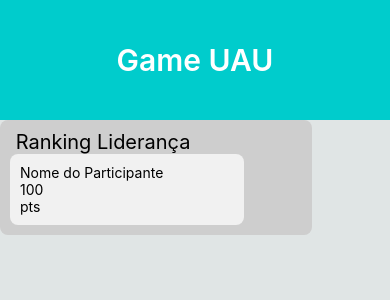
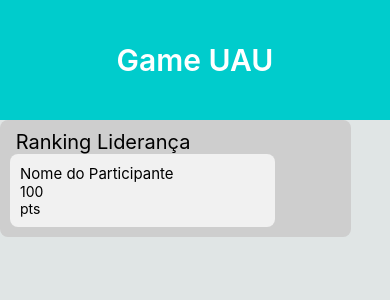
Before and after one commit to jeanramalho/game-uau, a React Native app: screen / in a window 390 px wide. Shown: the top 300 px of the page. Built offline with nearby package versions, Linux system fonts and the light colour scheme.

Commit message:
Começa a aparecer no view

```diff
--- a/src/Components/Card/index.js
+++ b/src/Components/Card/index.js
@@ -6,15 +6,14 @@ import styles from "./style"
 export class index extends Component {
   render() {
     return (
+
       <View style={styles.container}>
-        <View>
-            <Text>Nome do Participante</Text>
-            <View>
-                <Text>100</Text>
-                <Text>pts</Text>
-            </View>
+         <Text style={styles.participante}>Nome do Participante</Text>
 
-        </View>
+        <Text>100</Text>
+        <Text>pts</Text>
+
+
       </View>
     )
   }
--- a/src/Components/Card/style.js
+++ b/src/Components/Card/style.js
@@ -3,13 +3,16 @@ import { StyleSheet } from "react-native";
 const styles = StyleSheet.create({
     container:{
         width: "80%",
-        height: "60%",
         padding: 10,
-        flex: 1,
         marginTop: 0,
         backgroundColor: "#f1f1f1",
         borderRadius: 8,
     },
+
+    participante: {
+        fontSize: 15,
+
+    }
 
 
 
--- a/src/Components/Ranking/style.js
+++ b/src/Components/Ranking/style.js
@@ -2,7 +2,7 @@ import { StyleSheet } from "react-native";
 
 const styles = StyleSheet.create({
     container:{
-        width: "80%",
+        width: "90%",
         padding: 10,
         marginTop: 0,
         backgroundColor: "#cecece",
@@ -12,7 +12,6 @@ const styles = StyleSheet.create({
     title: {
         width: '100%',
         fontSize: 20,
-        color: '#000',
     },
 
 })
```
